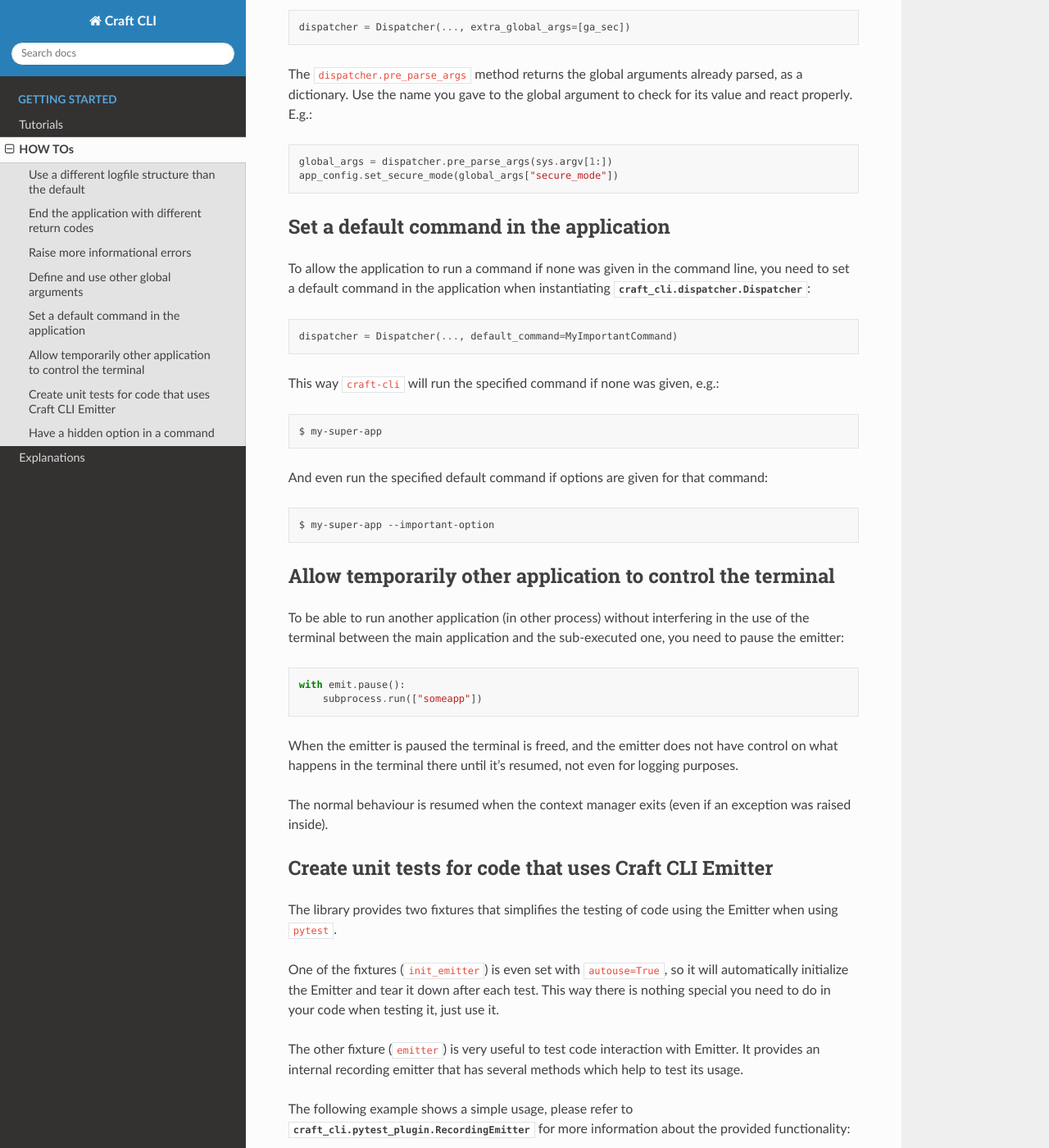
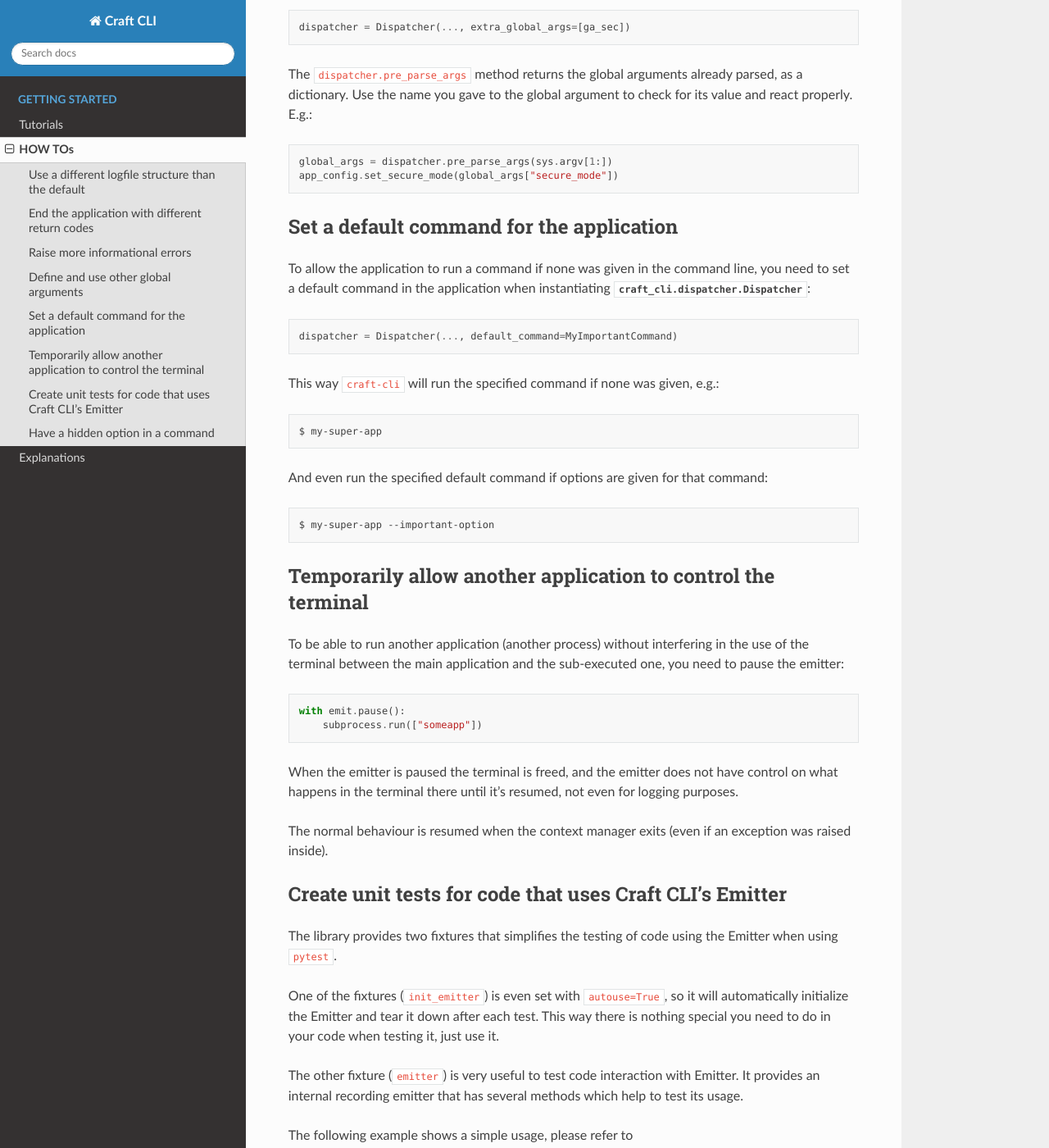
Before and after one commit to canonical/craft-cli, a Sphinx documentation site: the page built from docs/howtos.rst, in a window 1280 px wide and 1400 px high, scrolled down 3080 px. Shown: the whole window at 82% size. Built offline with Sphinx 7.4.7 and the Read the Docs theme 2.0.0, drawn with Linux system fonts in a browser that asks for light colours; pages that are not in the unit, such as notebooks, are missing from menus.

Commit message:
docs: update wording in howtos.rst

```diff
--- a/docs/howtos.rst
+++ b/docs/howtos.rst
@@ -139,8 +139,8 @@
     app_config.set_secure_mode(global_args["secure_mode"])
 
 
-Set a default command in the application
-========================================
+Set a default command for the application
+=========================================
 
 To allow the application to run a command if none was given in the command line, you need to set a default command in the application when instantiating :class:`craft_cli.dispatcher.Dispatcher`::
 
@@ -155,10 +155,10 @@
     $ my-super-app --important-option
 
 
-Allow temporarily other application to control the terminal
-===========================================================
+Temporarily allow another application to control the terminal
+=============================================================
 
-To be able to run another application (in other process) without interfering in the use of the terminal between the main application and the sub-executed one, you need to pause the emitter::
+To be able to run another application (another process) without interfering in the use of the terminal between the main application and the sub-executed one, you need to pause the emitter::
 
     with emit.pause():
         subprocess.run(["someapp"])
@@ -168,8 +168,8 @@
 The normal behaviour is resumed when the context manager exits (even if an exception was raised inside).
 
 
-Create unit tests for code that uses Craft CLI Emitter
-======================================================
+Create unit tests for code that uses Craft CLI's Emitter
+========================================================
 
 The library provides two fixtures that simplifies the testing of code using the Emitter when using ``pytest``.
 
```
